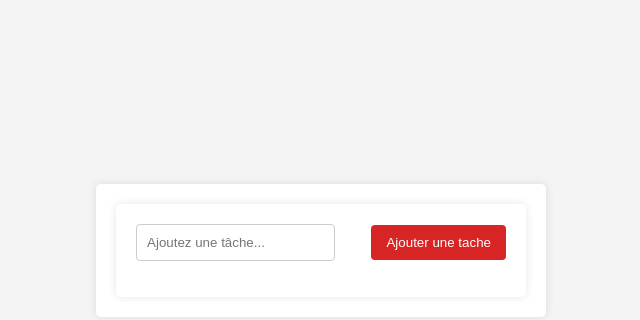
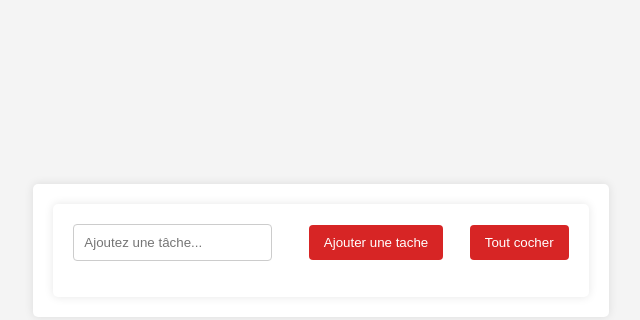
Before and after one commit to Misuteri/todolist-exercise-1.3.0, a plain HTML site: page index.html in a window 1280 px wide. Shown: the part 158-478 px from the top of the page, without its empty margins (319-959 px from the left). Drawn offline with Linux system fonts and the light colour scheme.

Commit message:
[ADD]new functionality to index

```diff
--- a/index.html
+++ b/index.html
@@ -11,6 +11,7 @@
       <div class="todo-app">
         <input type="text" id="todoInput" placeholder="Ajoutez une tâche..." />
         <button onclick="addTodo()">Ajouter une tache</button>
+        <button id="checkAll">Tout cocher</button>
         <ul id="todoList"></ul>
       </div>
     </div>
```
